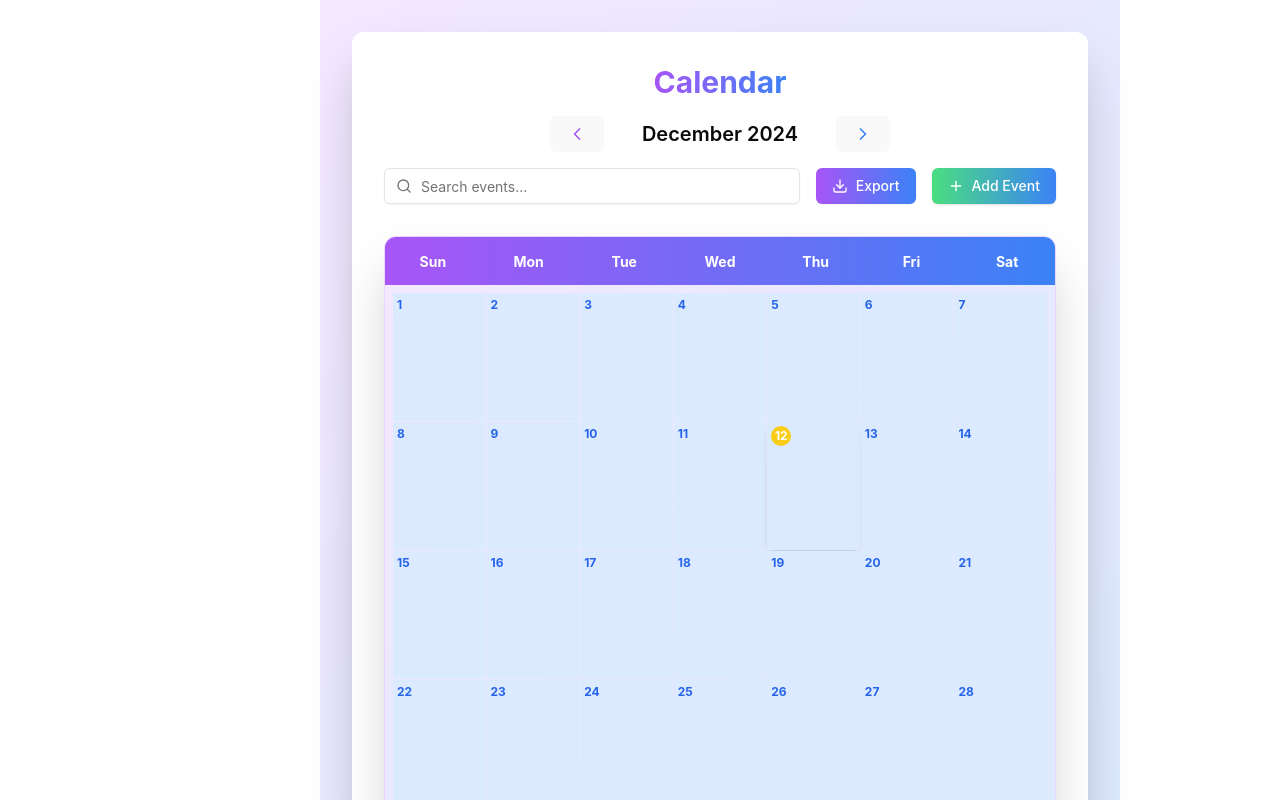
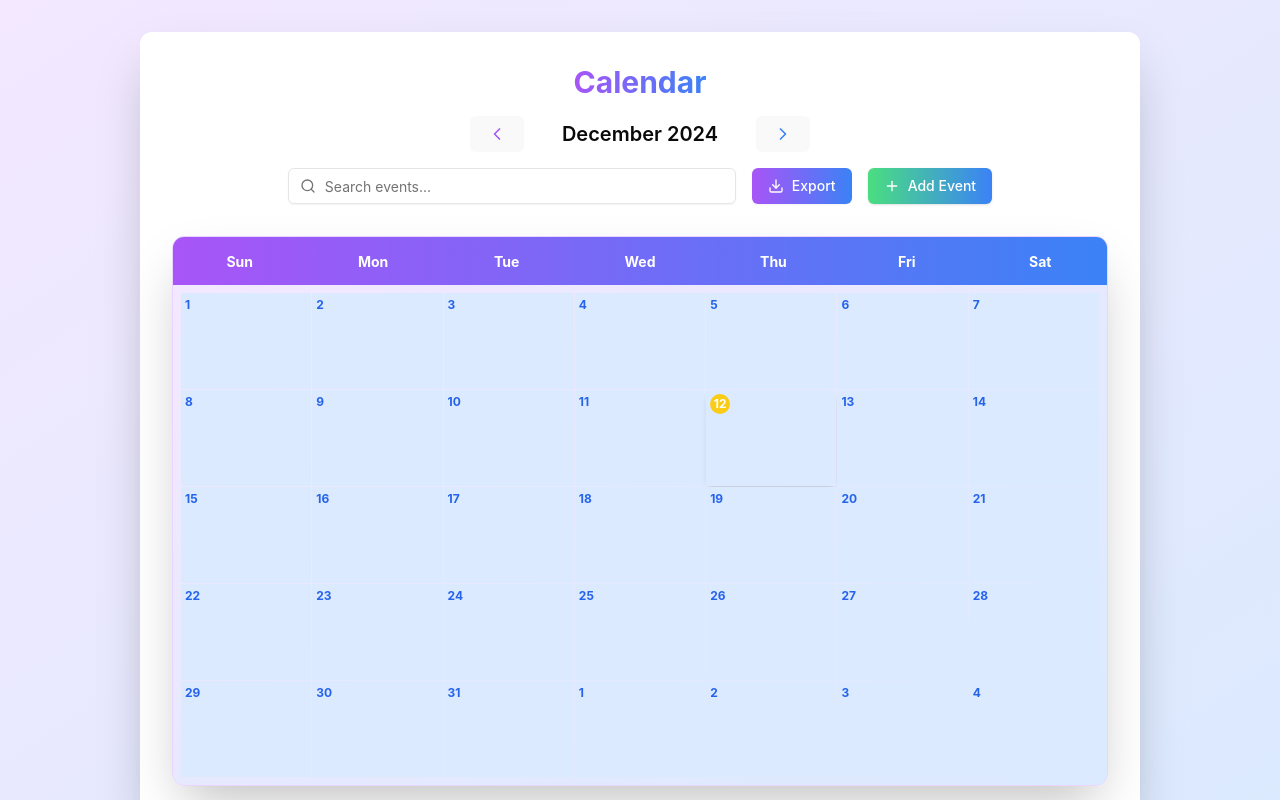
Before and after one commit to kunj3740/CalenFlow, a React (Vite) app: page / in a window 1280 px wide. Shown: the top 800 px of the page. Built offline with nearby package versions, Linux system fonts and the light colour scheme.

Commit message:
UI responsiveness added

```diff
--- a/src/App.tsx
+++ b/src/App.tsx
@@ -177,10 +177,10 @@ function App() {
   return (
     <div className=''>
     <DndProvider backend={HTML5Backend}>
-      <div className="  mx-auto max-w-full md:w-[800px]  md:ml-[40%] bg-gradient-to-br from-purple-100 to-blue-100 p-4 sm:p-6 md:p-8">
+      <div className="  mx-auto max-w-full md:w-screen bg-gradient-to-br from-purple-100 to-blue-100 p-4 sm:p-6 md:p-8">
         <div className=" mx-auto">
-          <div className="bg-white rounded-xl shadow-2xl ">
-            <div className="p-4 sm:p-6 md:p-8 space-y-6 sm:space-y-8">
+          <div className="bg-white rounded-xl shadow-2xl max-w-[1000px] mx-auto">
+            <div className="p-4 sm:p-6 md:p-8 space-y-6 sm:space-y-8 w-full">
             <CalendarHeader
             currentDate={currentDate}
             onPreviousMonth={handlePreviousMonth}
--- a/src/components/calendar/CalendarDay.tsx
+++ b/src/components/calendar/CalendarDay.tsx
@@ -35,7 +35,7 @@ export const CalendarDay: React.FC<DayProps> = ({
     <div
       ref={drop}
       className={cn(
-        'h-20 xs:h-24 sm:h-28 md:h-32 p-1 transition-all duration-200',
+        'h-20 xs:h-20 sm:h-24 md:h-26 p-1 transition-all duration-200',
         {
           'bg-blue-100': isSelected,
           'cursor-pointer hover:bg-gray-50': !isSelected,
@@ -79,7 +79,7 @@ function EventCard({ event }: { event: Event }) {
   return (
     <div
       className={cn(
-        'text-[10px] p-0.5 rounded-sm truncate',
+        'text-[15px] p-0.5 rounded-sm truncate',
         categoryColors[event.category]
       )}
     >
```
